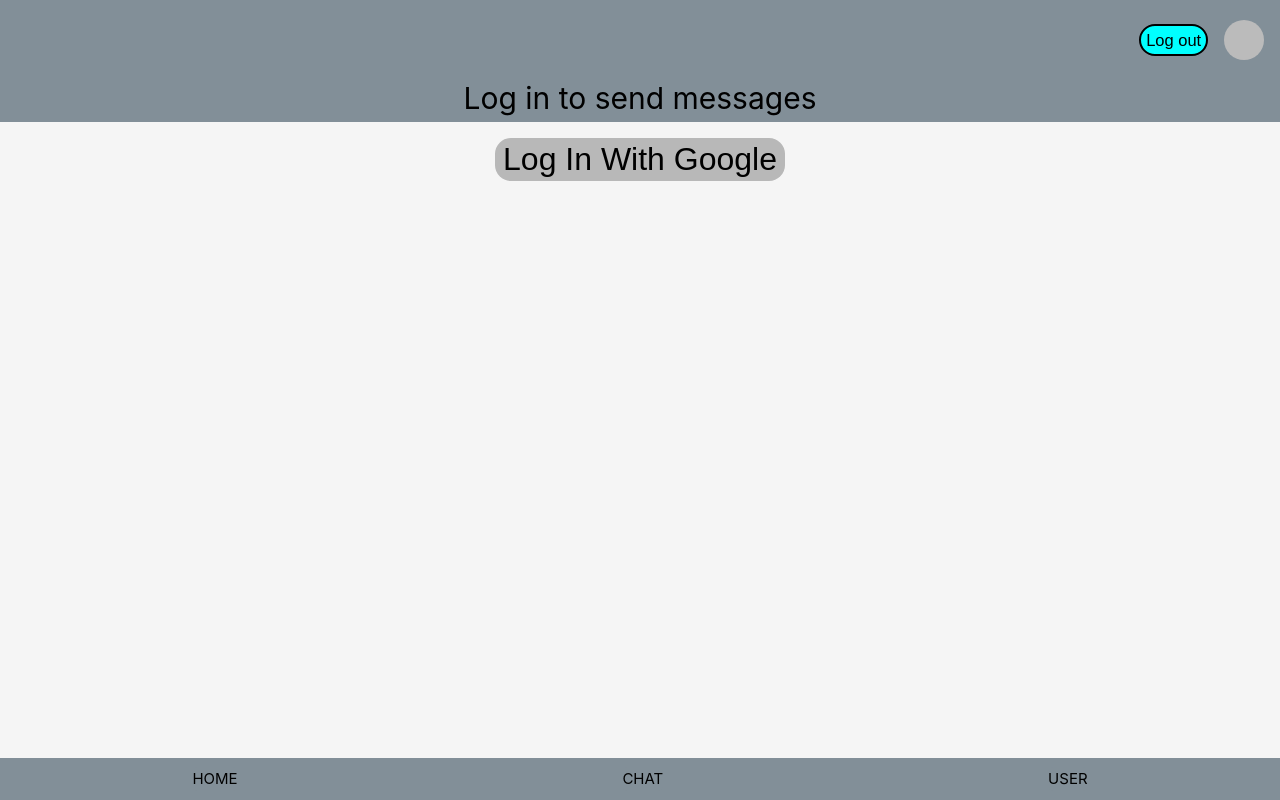
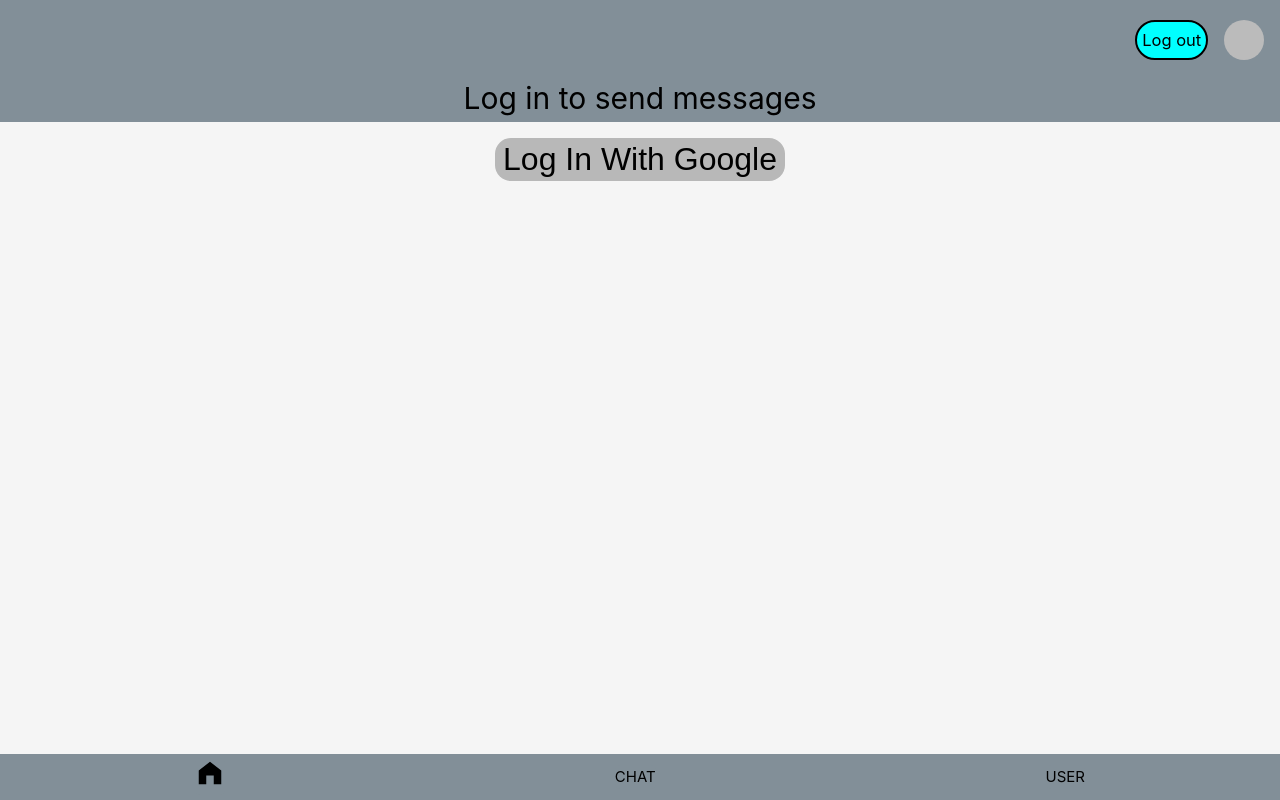
Before and after one commit to KONSTANTINOSKOUKOS/SuperChat, a Vue app: page /auth in a window 1280 px wide. Built offline with nearby package versions, Linux system fonts and the light colour scheme; no server answers; sample sign-in values are in the browser's storage.

Commit message:
users collection + login add user logic started todo: finish it

```diff
--- a/src/components/Home.vue
+++ b/src/components/Home.vue
@@ -1,13 +1,15 @@
 <template>
-<h1>HI</h1>
+<div class="cont" style="margin-top: 3rem; background-color: blue;">
+    <!-- <div class="contact" v-for="contact in contacts"> -->
+    <img src="1" alt="">
+    </div>
+<!-- </div> -->
 </template>
 
 <script setup lang="ts">
+import {  } from "../firebase";
 </script>
 
 <style scoped>
-h1{
-    padding: 1rem;
-    background-color: blue;
-}
+
 </style>
--- a/src/components/Nav.vue
+++ b/src/components/Nav.vue
@@ -1,13 +1,12 @@
 <template>
     <nav v-if="state.user">
-        <button @click="logout()">Log out</button>
+        <router-link class="log" to="/auth">Log out</router-link>
         <img :src="state.user.photoURL">
     </nav>
 </template>
 
 <script lang="ts" setup>
 import { state } from '../store';
-import { logout } from "../firebase";
 </script>
 
 <style scoped>
@@ -30,7 +29,7 @@ nav img {
     border-radius: 50%;
 }
 
-nav button {
+.log {
     margin: auto 0;
     font-size: 1.1em;
     background-color: aqua;
@@ -38,9 +37,11 @@ nav button {
     border: .15em solid black;
     padding: .3rem;
     border-radius: 10rem;
+    text-decoration: none;
+    color: black;
 }
 
-nav button:hover {
+.log:hover {
     filter: brightness(90%);
 }
 </style>
--- a/src/components/PagesNav.vue
+++ b/src/components/PagesNav.vue
@@ -1,7 +1,9 @@
 <template>
     <div v-if="state.user" class="cont">
         <router-link class="link" to="/home">
-            HOME
+            <svg width="30" height="30" viewBox="0 0 24 24">
+                <path d="M3 10v11h6v-7h6v7h6v-11L12,3z" />
+            </svg>
         </router-link>
         <router-link class="link" :to="`/chat`">CHAT</router-link>
         <router-link class="link" to="/user">
@@ -33,6 +35,7 @@ import { state } from "../store";
     margin: .6em 0;
     /* padding: .1rem .45rem; */
     text-decoration: none;
+    text-align: center;
 }
 
 .link:hover,
--- a/src/firebase.ts
+++ b/src/firebase.ts
@@ -6,7 +6,7 @@ import { state } from './store';
 import { istate } from './store';
 import { onUnmounted, Ref } from 'vue';
 
-import { collection, doc, setDoc, updateDoc, onSnapshot, query, orderBy } from "firebase/firestore";
+import { collection, doc, setDoc, getDocs, updateDoc, onSnapshot, query, orderBy } from "firebase/firestore";
 import {
     GoogleAuthProvider,
     signInWithPopup,
@@ -96,9 +96,24 @@ export async function loginwgoogle() {
     await signInWithPopup(auth, provider).then((res) => {
         state.user = res.user;
         console.log(state.user);
-        state.loggedin = true;
-        router.push({ name: 'Home' });
     });
+
+    let userexists = false;
+    const docs = (await getDocs(collection(db, 'users'))).docs;
+    for (const doc of docs) {
+        if (doc.id == state.user.uid) {
+            userexists = true;
+            break;
+        }
+    }
+    if (!userexists) {
+        await setDoc(doc(db, 'users', state.user.uid), {
+            name: state.user.displayName,
+            photoURL: state.user.photoURL,
+            uid: state.user.uid
+        });
+    }
+    router.push({ name: 'Home' });
 };
 
 export function logout() {
@@ -109,6 +124,7 @@ export function logout() {
     });
 };
 
+
 // export async function addcontact() {
 //     //const chats = collection(db, 'chats');
 //     const contact = {
```
